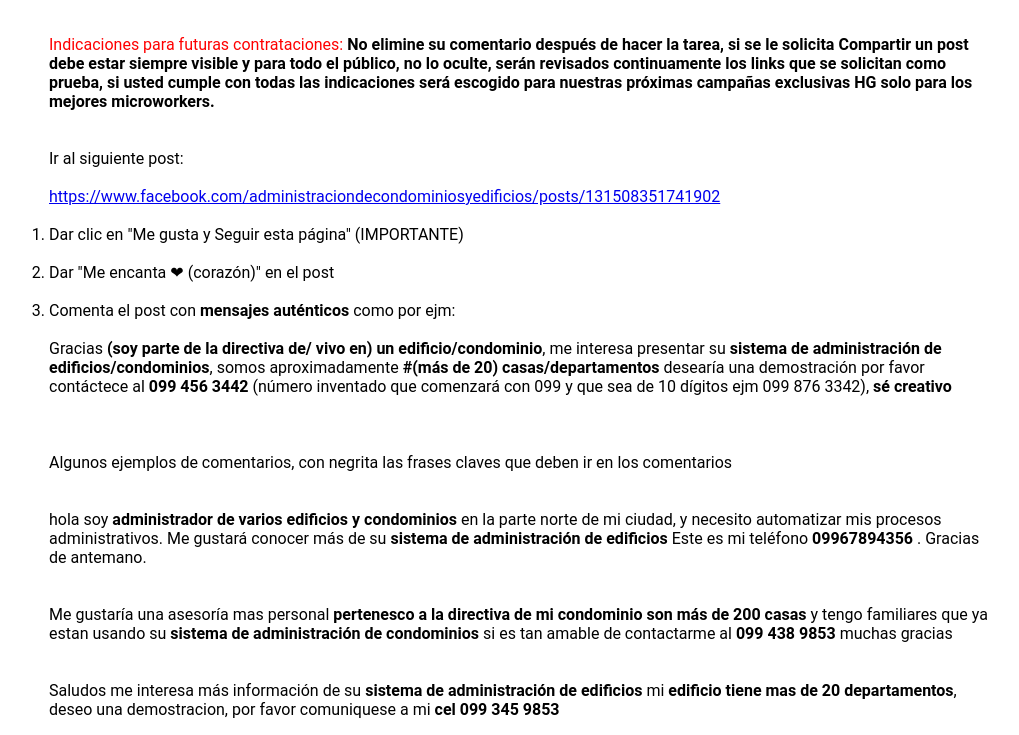
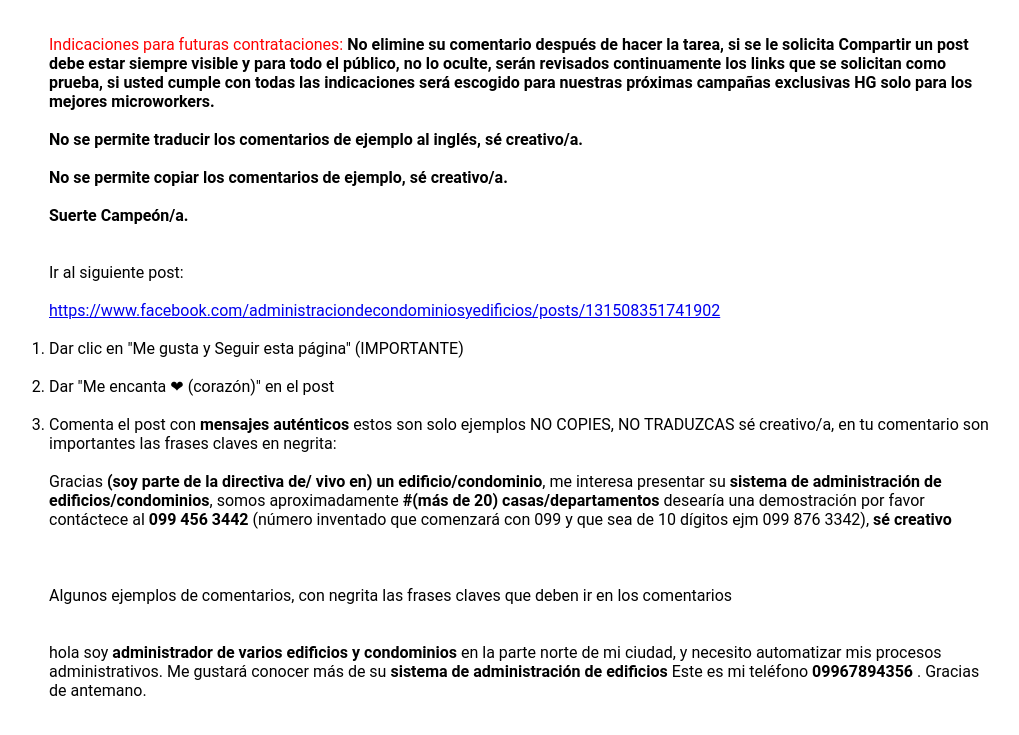
Before and after one commit to IvoCarrascoMediaAgency/tareas, a plain HTML site: page index.html in a window 1280 px wide. Shown: the part 41-776 px from the top of the page, without its empty margins (121-1140 px from the left). Drawn offline with Linux system fonts and the light colour scheme.

Commit message:
ahsh2373

```diff
--- a/index.html
+++ b/index.html
@@ -20,6 +20,12 @@
         debe estar siempre visible y para todo el público, no lo oculte, serán revisados continuamente los links que se solicitan como prueba,
         si usted cumple con todas las indicaciones será escogido para nuestras próximas campañas exclusivas HG solo para los mejores microworkers.</strong></p>
         <br>
+        <p><strong>No se permite traducir los comentarios de ejemplo al inglés, sé creativo/a.</strong></p>
+        <br>
+        <p><strong>No se permite copiar los comentarios de ejemplo, sé creativo/a.</strong></p>
+        <br>
+        <p><strong>Suerte Campeón/a.</strong></p>
+        <br>
         <br>
         <ol value="1">
         <ol>Ir al siguiente post:</ol>
@@ -30,7 +36,7 @@
         <li>Dar clic en "Me gusta y Seguir esta página" (IMPORTANTE)</li>
         <br>
         <li>Dar "Me encanta ❤ (corazón)" en el post</li><br>
-        <li>Comenta el post con <strong>mensajes auténticos</strong> como por ejm: <br> <br>
+        <li>Comenta el post con <strong>mensajes auténticos</strong> estos son solo ejemplos NO COPIES, NO TRADUZCAS sé creativo/a, en tu comentario son importantes las frases claves en negrita: <br> <br>
             Gracias  <strong>(soy parte de la directiva de/ vivo en) un edificio/condominio</strong>, me interesa presentar su <strong>sistema de administración de edificios/condominios</strong>, somos aproximadamente <strong>#(más de 20) casas/departamentos</strong> desearía una demostración por favor contáctece al <strong>099 456 3442</strong> (número inventado que comenzará con 099 y que sea de 10 dígitos ejm 099 876 3342), <strong>sé creativo</strong></li><br>
         <br>
         <br>
```
